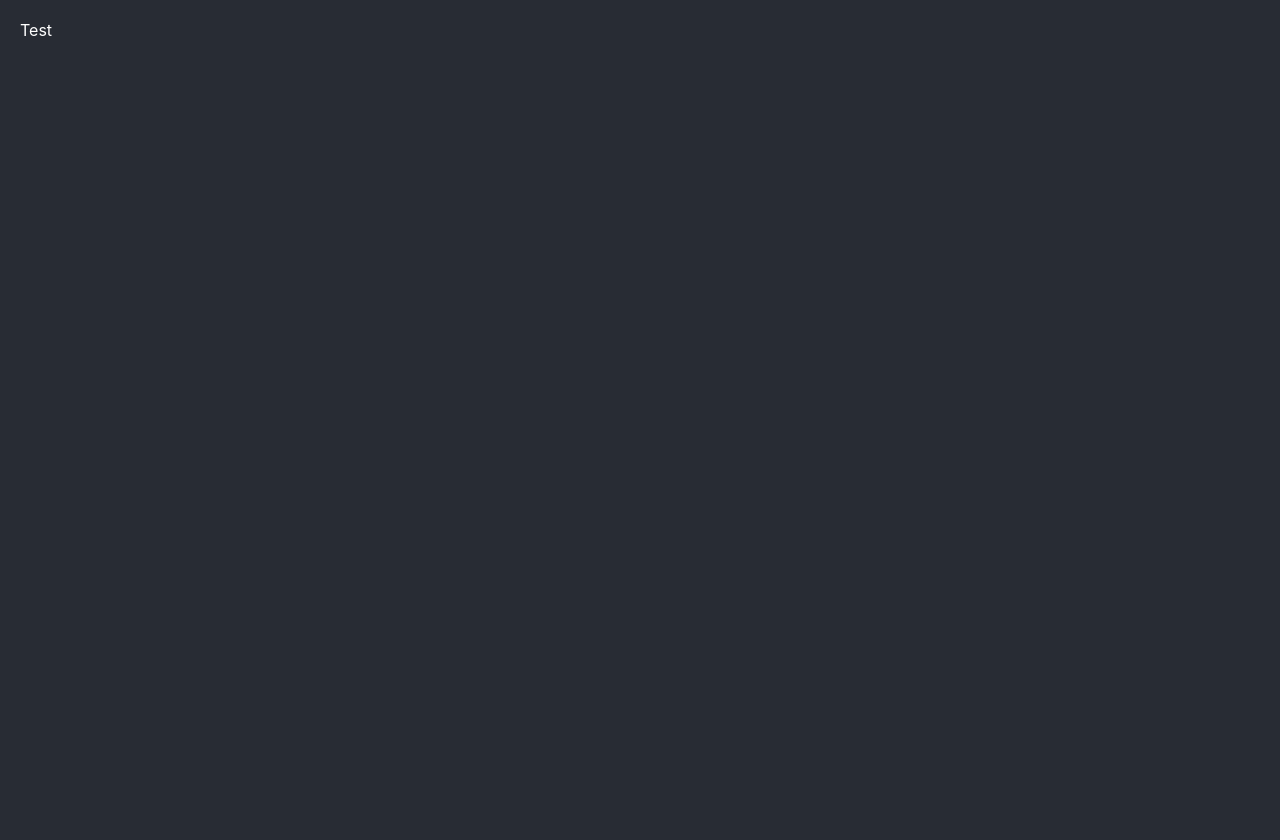
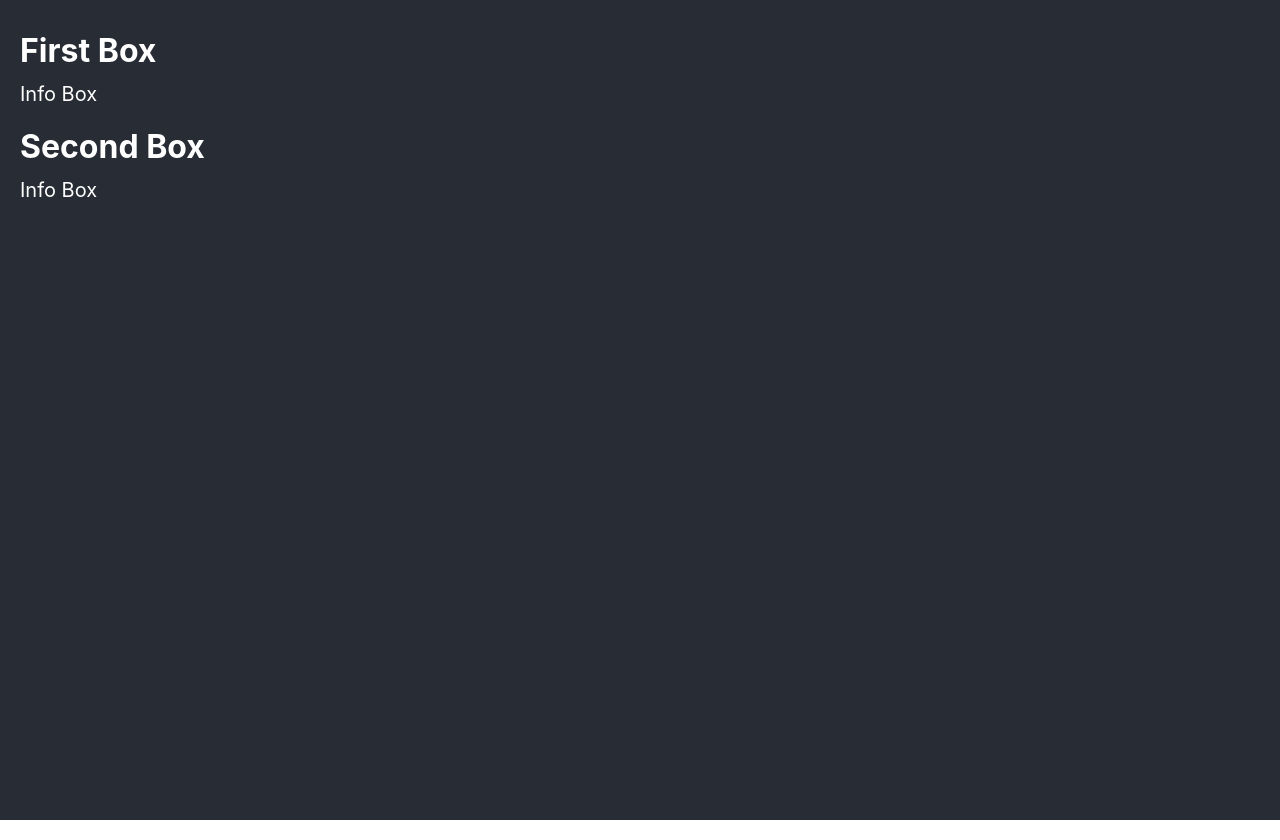
Before and after one commit to edwardtanguay/reacthooks222, a React (Create React App) app: page / in a window 1280 px wide. Built offline with nearby package versions, Linux system fonts and the light colour scheme.

Commit message:
with props

```diff
--- a/src/App.css
+++ b/src/App.css
@@ -1,6 +1,11 @@
 .App {
-	padding: 20px;
+	padding: 10px 20px;
 	background-color: #282c34;
 	min-height: 100vh;
 	color: white;
 }
+
+p {
+	margin: -10px 0 5px 0;
+	font-size: 20px;
+}
--- a/src/App.js
+++ b/src/App.js
@@ -1,10 +1,12 @@
-import logo from './logo.svg';
 import './App.css';
+import './components/InfoBox';
+import InfoBox from './components/InfoBox';
 
 function App() {
   return (
     <div className="App">
-		Test
+		<InfoBox title="First Box"/>
+		<InfoBox title="Second Box"/>
     </div>
   );
 }
--- /dev/null
+++ b/src/components/InfoBox.js
@@ -0,0 +1,12 @@
+// import React from 'react';
+
+function InfoBox(props) {
+	return (
+		<div>
+			<h1>{props.title}</h1>
+			<p>Info Box</p>
+		</div>
+	);
+}
+
+export default InfoBox;
```
